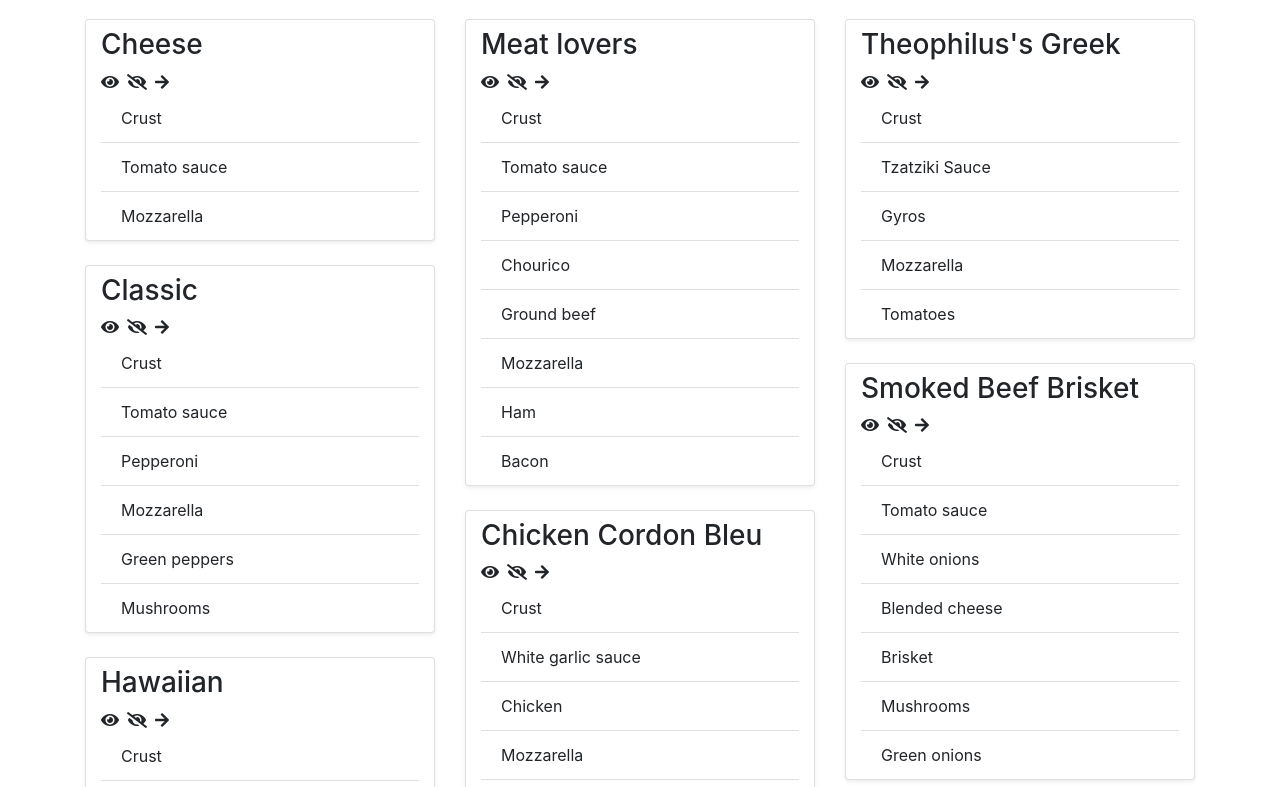
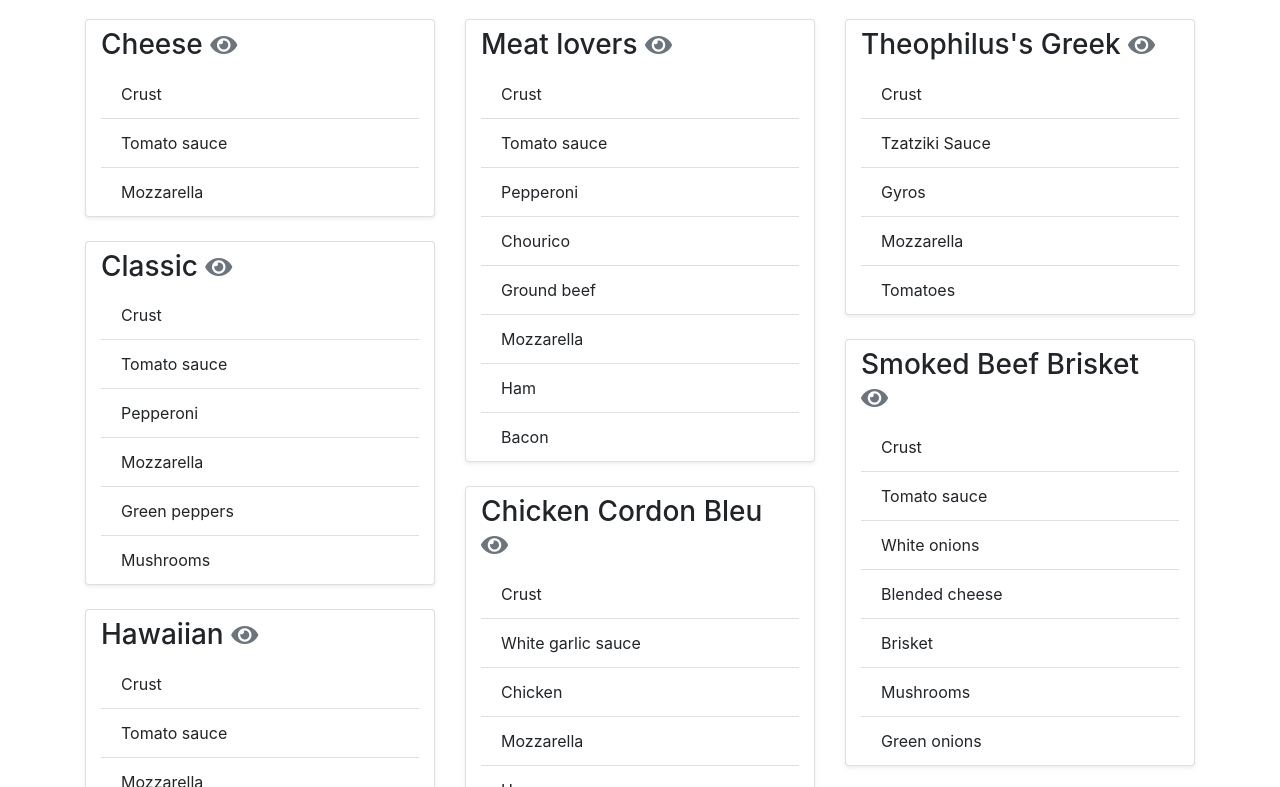
Before and after one commit to scottjodoin/pizza-learning-javascript, a plain HTML site: page index.html in a window 1280 px wide. Shown: the part 56-843 px from the top of the page. Drawn offline with nearby package versions, Linux system fonts and the light colour scheme.

Commit message:
toggle list on eye click

```diff
--- a/builders.js
+++ b/builders.js
@@ -1,18 +1,15 @@
 class PageBuilder {
-  static simpleDisplay(){
+  static simpleDisplay($pizzaData){
 
     let $pizzaCards = [];
-    app.pizzaData.forEach((pizza)=>{
+    $pizzaData.forEach((pizza)=>{
       $pizzaCards = $pizzaCards.concat(
         ElementBuilder.card(
           ElementBuilder.pizza(pizza)));
     });
     PageBuilder.populateColumns($pizzaCards);
-
+    return $pizzaCards;
   }
-  static showHideDisplay(){
-    PageBuilder.simpleDisplay();
-    }
 
   static populateColumns($elems){
     $('#main-container').append(
@@ -24,21 +21,13 @@ class PageBuilder {
 
 class ElementBuilder {
   static iconList(pizza){
-    let $container = $('<div></div>')
-      .addClass('row-fluid')
+    let $container = $('<span></span>')
+      .addClass('row-fluid text-secondary mb-4')
       .select();
     [
       {
-        "code" : "fa fa-eye",
-        "callback": PizzaCard.test
-      },
-      {
-        "code" : "fa fa-eye-slash",
-        "callback": ()=>{window.alert(pizza.name)}
-      },
-      {
-        "code" : "fa fa-arrow-right",
-        "callback": ()=>{window.alert(pizza.name)}
+        "code" : app.icons.eyeOpen,
+        "callback": ClickHandler.toggleCard
       }
     ]
     .forEach((options)=>{
@@ -54,9 +43,10 @@ class ElementBuilder {
 
   static icon(options){
     return $('<i></i>')
-      .addClass(options.code + " mr-2")
+      .addClass(options.code)
+      .attr('style',"font-size:24px;")
       .attr('aria-hidden','true')
-      .click(options.callback);
+      .on("click", options.callback);
   }
 
   static columns($elems, columnCount){
@@ -100,8 +90,13 @@ class ElementBuilder {
     let $pizzaContainer = $('<div></div>')
       .addClass('container-fluid');
     let $heading = $('<h3></h3')
-    .text(pizza.name)
-    let $iconList = ElementBuilder.iconList(pizza);
+    .append(
+      ($('<span></span>')
+        .text(pizza.name + ' ')
+    ))
+    .append(
+      ElementBuilder.iconList(pizza)
+    );
 
     let $toppingList = $('<ul></ul>')
       .addClass("list-group list-group-flush");
@@ -115,7 +110,6 @@ class ElementBuilder {
 
     return $pizzaContainer
     .append($heading)
-    .append($iconList)
     .append($toppingList);
   }
 }
--- /dev/null
+++ b/clickHandler.js
@@ -0,0 +1,13 @@
+class ClickHandler {
+
+  static toggleCard (event){
+    let $icon = $(event.target);
+    let $list = $icon.parent().parent().next().toggle();
+    $icon.attr(
+      "class",
+      $list.css('display') === 'none' ? app.icons.eyeClosed : app.icons.eyeOpen
+    );
+    $list.prop("selected", false);
+  }
+
+}
--- a/index.html
+++ b/index.html
@@ -23,10 +23,9 @@
             <a class="nav-link active" href="index.html">Learn</a>
           </li>
           <li>
-            <a class="nav-link" href="practice.html">Practice</a>
-          </li>
-          <li>
-            <a class="nav-link" href="test.html">Test</a>
+            <a class="nav-link disabled" href="test.html">
+              Test <span class="badge badge-secondary">In Development</span>
+            </a>
           </li>
         </ul>
       </div>
@@ -34,6 +33,7 @@
 
     <div id="main-container" class="container">
     </div>
+    <script src="clickHandler.js"></script>
     <script src="pizzaCard.js"></script>
     <script src="builders.js"></script>
     <script src="startup.js"></script>
--- a/main.js
+++ b/main.js
@@ -1,4 +1,5 @@
 $(document).ready(function(){
 
-  app.populate();
+  $pizzaCards = app.populate();
+
 });
--- a/pizzaCard.js
+++ /dev/null
@@ -1,20 +0,0 @@
-class PizzaCard
-{
-  static Test(){
-    window.alert("hey");
-  }
-  static ShowOrHideAll($card){
-
-  }
-  static areAllHidden($card){
-
-  }
-  static areAllHidden($card){
-
-  }
-  static areAllShowing($card){
-
-  }
-  static getPizzaName($card){
-  }
-}
--- a/startup.js
+++ b/startup.js
@@ -7,9 +7,15 @@ app.otherToppings =["Ranch", "BBQ Sauce", "Extra Cheese"];
 let url = window.location.pathname;
 var route = url.split('/').pop().split('.').shift() || "";
 let router = {
-  'index': PageBuilder.showHideDisplay
+  'index': ()=>{return PageBuilder.simpleDisplay(app.pizzaData)}
 };
 app.populate = router[route];
+
+// App icons
+app.icons = {
+  "eyeOpen" : "fa fa-eye mr-2",
+  "eyeClosed" : "fa fa-eye-slash mr-2"
+}
 
 
 // Get all unique toppings
```
